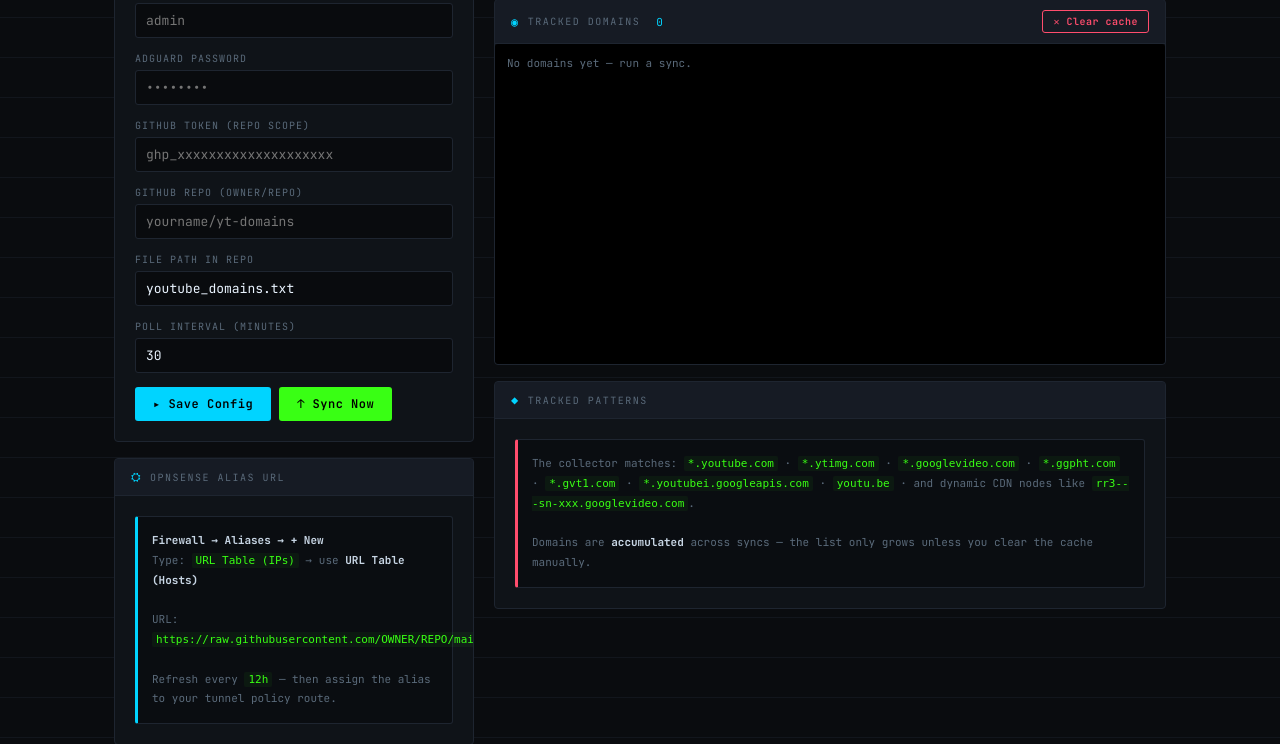
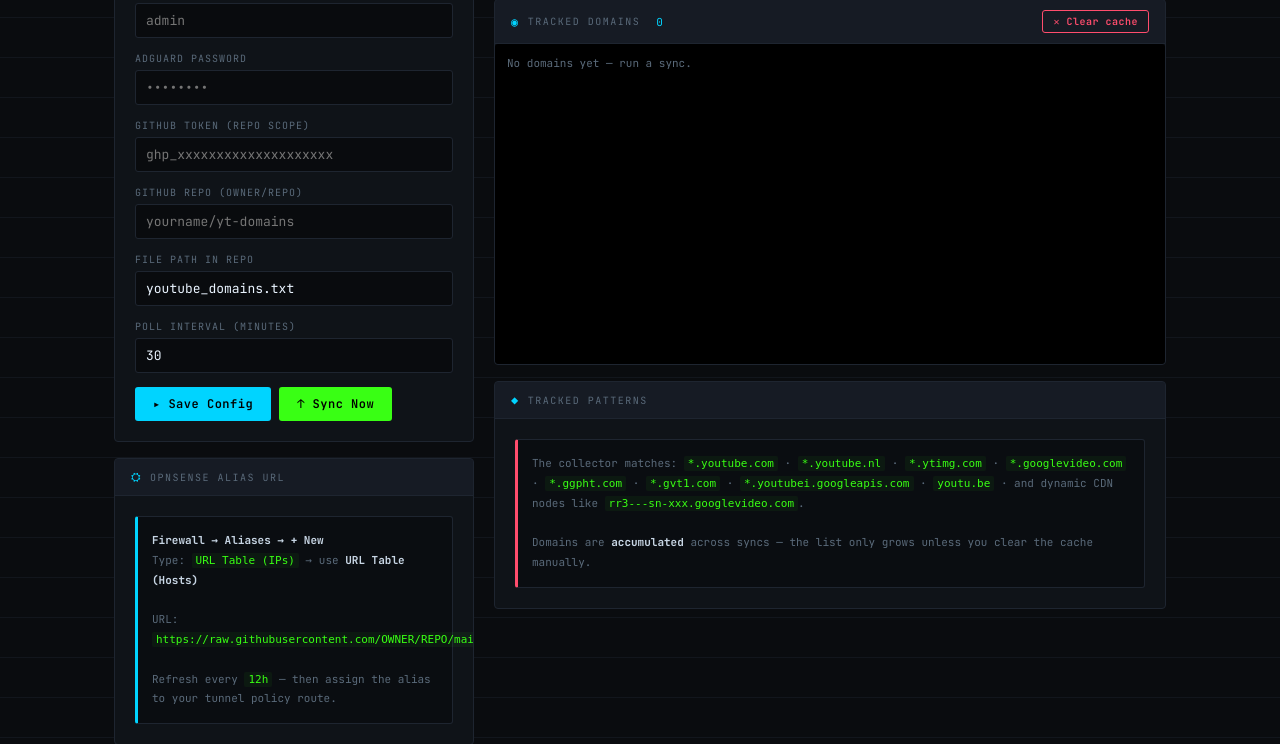
Before and after one commit to Hipoglos/yt-dns-tracker, a Flask app: page / in a window 1280 px wide. Shown: the part 437-1181 px from the top of the page. Run offline with Flask 3, Linux system fonts and the light colour scheme; data that the repository does not hold is empty; parts of the project's set-up code (start-up, migrations or seed data) failed here and were passed over.

Commit message:
Update index.html
New domain included

```diff
--- a/app/templates/index.html
+++ b/app/templates/index.html
@@ -408,7 +408,7 @@
       <div class="panel-header"><span class="icon">◆</span> Tracked Patterns</div>
       <div class="panel-body">
         <div class="opnsense-box" style="border-left-color:var(--accent2);">
-          The collector matches: <code>*.youtube.com</code> · <code>*.ytimg.com</code> · <code>*.googlevideo.com</code> · <code>*.ggpht.com</code> · <code>*.gvt1.com</code> · <code>*.youtubei.googleapis.com</code> · <code>youtu.be</code> · and dynamic CDN nodes like <code>rr3---sn-xxx.googlevideo.com</code>.<br><br>
+          The collector matches: <code>*.youtube.com</code> · <code>*.youtube.nl</code> · <code>*.ytimg.com</code> · <code>*.googlevideo.com</code> · <code>*.ggpht.com</code> · <code>*.gvt1.com</code> · <code>*.youtubei.googleapis.com</code> · <code>youtu.be</code> · and dynamic CDN nodes like <code>rr3---sn-xxx.googlevideo.com</code>.<br><br>
           Domains are <strong>accumulated</strong> across syncs — the list only grows unless you clear the cache manually.
         </div>
       </div>
```
